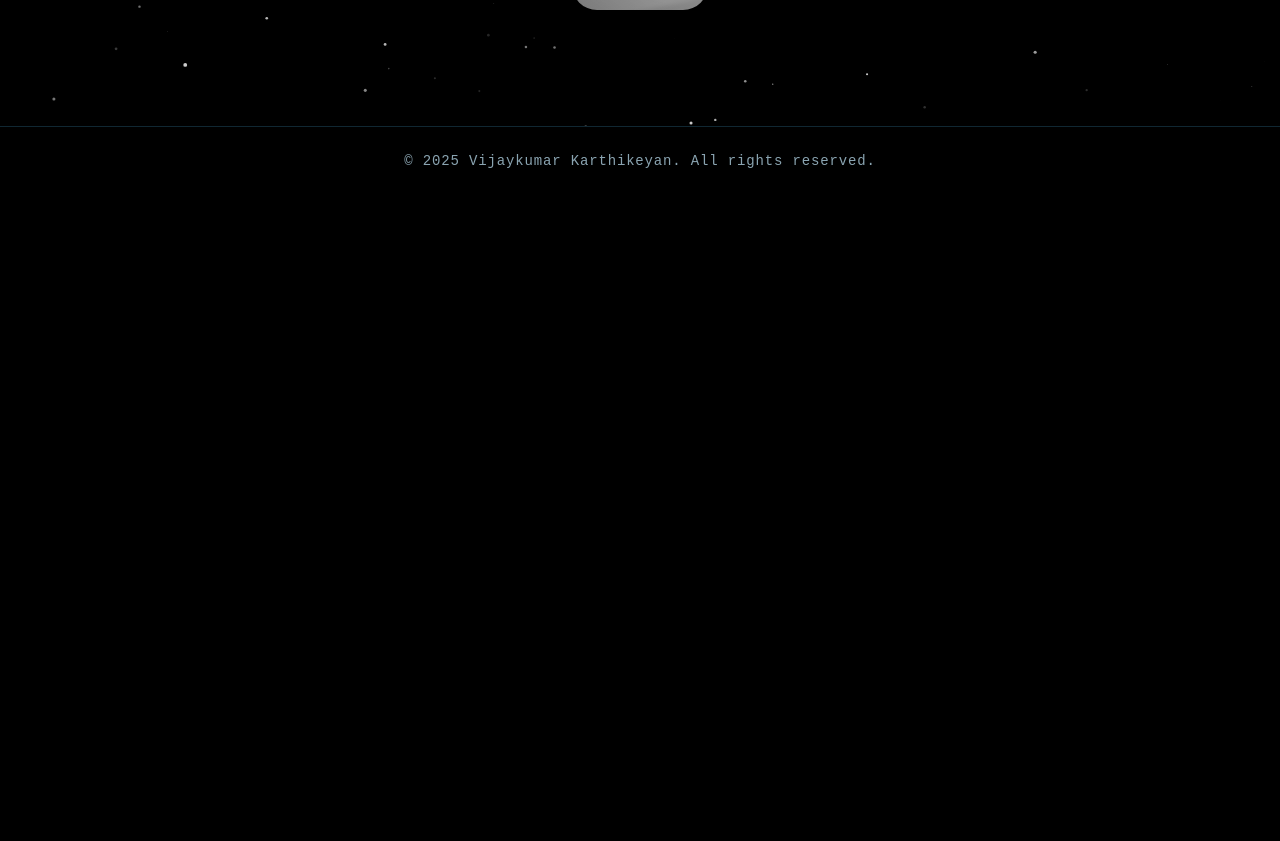
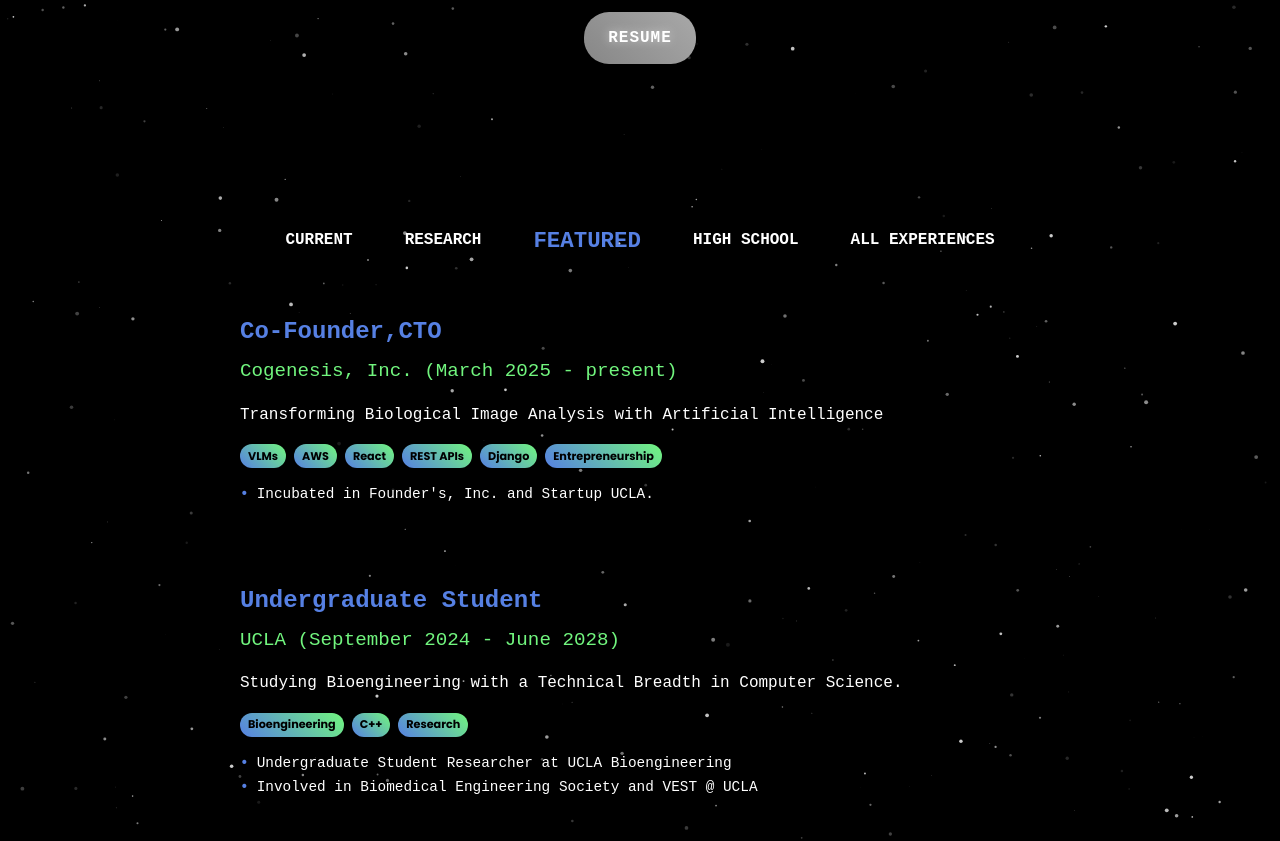
Before and after one commit to kvijay3/kvijay3.github.io, a React (Vite) app: page / in a window 1280 px wide. Shown: the part 720-1561 px from the top of the page. Before the commit the page ends 915 px from the top, so only its background shows below. Built offline with nearby package versions, Linux system fonts and the light colour scheme.

Commit message:
started experiences, format final

```diff
--- a/src/App.jsx
+++ b/src/App.jsx
@@ -139,7 +139,6 @@ function App() {
             px: 2,
             mt: 'auto',
             background: '#000000',
-            borderTop: '1px solid rgba(79, 195, 247, 0.2)',
             position: 'relative',
           }}
         >
--- a/src/data/experiences.json
+++ b/src/data/experiences.json
@@ -19,97 +19,47 @@
     {
       "id": 1,
       "type": "work",
-      "title": "Senior Biohacker",
-      "company": "Neural Dynamics Lab",
-      "location": "San Francisco, CA",
-      "startDate": "2023-01",
+      "categories": ["Current", "Entrepreneurial", "Featured"],
+      "title": "Co-Founder,CTO",
+      "company": "Cogenesis, Inc.",
+      "location": "Los Angeles, CA",
+      "startDate": "March 2025",
       "endDate": "present",
-      "description": "Leading research in neural interface development and biohacking technologies. Developing cutting-edge solutions for human enhancement.",
-      "technologies": ["Python", "TensorFlow", "Neural Networks", "Bioinformatics"],
+      "description": "Transforming Biological Image Analysis with Artificial Intelligence",
+      "technologies": ["VLMs", "AWS", "React", "REST APIs", "Django" ,"Entrepreneurship"],
       "achievements": [
-        "Developed neural interface prototype with 95% accuracy",
-        "Published 3 papers in top-tier journals",
-        "Led team of 5 researchers"
+        "Incubated in Founder's, Inc. and Startup UCLA."
       ]
     },
     {
       "id": 2,
-      "type": "project",
-      "title": "Biohacker Toolkit",
-      "company": "Personal Project",
-      "location": "Remote",
-      "startDate": "2022-06",
-      "endDate": "2023-12",
-      "description": "Open-source platform for biohackers to track and optimize their biological metrics using machine learning.",
-      "technologies": ["React", "Node.js", "MongoDB", "Machine Learning"],
+      "type": "education",
+      "categories": ["Featured"],
+      "title": "Undergraduate Student",
+      "company": "UCLA",
+      "location": "Los Angeles, CA",
+      "startDate": "September 2024",
+      "endDate": "June 2028",
+      "description": "Studying Bioengineering with a Technical Breadth in Computer Science.",
+      "technologies": ["Bioengineering", "C++", "Research"],
       "achievements": [
-        "1000+ active users",
-        "Featured in Biohacker Magazine",
-        "Open source with 500+ GitHub stars"
+        "Undergraduate Student Researcher at UCLA Bioengineering",
+        "Involved in Biomedical Engineering Society and VEST @ UCLA"
       ]
     },
     {
       "id": 3,
-      "type": "work",
-      "title": "Bioinformatics Engineer",
-      "company": "GenomeTech Solutions",
-      "location": "Boston, MA",
-      "startDate": "2021-08",
-      "endDate": "2022-12",
-      "description": "Developed algorithms for genomic data analysis and personalized medicine applications.",
-      "technologies": ["Python", "R", "Bioinformatics", "AWS"],
-      "achievements": [
-        "Improved analysis speed by 300%",
-        "Reduced false positive rate by 50%",
-        "Led migration to cloud infrastructure"
-      ]
-    },
-    {
-      "id": 4,
       "type": "project",
-      "title": "Sleep Optimization AI",
+      "categories": ["Featured"],
+      "title": "Website Renovation",
       "company": "Personal Project",
       "location": "Remote",
-      "startDate": "2021-01",
-      "endDate": "2021-12",
-      "description": "AI-powered system that analyzes sleep patterns and provides personalized recommendations for optimal rest.",
-      "technologies": ["Python", "TensorFlow", "IoT", "Data Analysis"],
+      "startDate": "September 2025",
+      "endDate": "present",
+      "description": "Website will be updated soon.",
+      "technologies": [],
       "achievements": [
-        "Improved sleep quality by 40% for test users",
-        "Integrated with 10+ wearable devices",
-        "Won Biohacker Innovation Award 2021"
-      ]
-    },
-    {
-      "id": 5,
-      "type": "education",
-      "title": "Master of Science in Bioengineering",
-      "company": "Stanford University",
-      "location": "Stanford, CA",
-      "startDate": "2019-09",
-      "endDate": "2021-06",
-      "description": "Specialized in computational biology and human enhancement technologies.",
-      "technologies": ["Research", "Thesis", "Lab Work"],
-      "achievements": [
-        "GPA: 3.9/4.0",
-        "Thesis: 'Neural Interface Optimization'",
-        "Research Assistant for 2 years"
-      ]
-    },
-    {
-      "id": 6,
-      "type": "highschool",
-      "title": "Valedictorian",
-      "company": "Lincoln High School",
-      "location": "San Francisco, CA",
-      "startDate": "2015-09",
-      "endDate": "2019-06",
-      "description": "Graduated as valedictorian with focus on science and mathematics.",
-      "technologies": ["Leadership", "Academic Excellence"],
-      "achievements": [
-        "4.0 GPA",
-        "President of Science Club",
-        "National Merit Scholar"
+
       ]
     }
   ]
--- a/src/pages/BiohackerHome.jsx
+++ b/src/pages/BiohackerHome.jsx
@@ -1,10 +1,12 @@
-import React, { useState, useRef, useCallback } from 'react';
+import React, { useState, useRef, useCallback, useEffect } from 'react';
 import {
   Box,
   Typography,
   Container,
   Button,
-  IconButton
+  IconButton,
+  Chip,
+  Grid
 } from '@mui/material';
 import { motion } from 'framer-motion';
 import {
@@ -82,7 +84,16 @@ if (typeof document !== 'undefined') {
 
 const BiohackerHome = () => {
   const [currentHeadshot, setCurrentHeadshot] = useState('/headshot.svg');
+  const [selectedCategory, setSelectedCategory] = useState('Featured');
   const particlesContainerRef = useRef(null);
+
+  const categories = ['Current', 'Research', 'Featured', 'High School', 'All Experiences'];
+
+  const filteredExperiences = selectedCategory === 'All Experiences'
+    ? experiencesData.experiences
+    : experiencesData.experiences.filter(exp =>
+        exp.categories && exp.categories.includes(selectedCategory)
+      );
 
   const particlesInit = useCallback(async engine => {
     await loadSlim(engine);
@@ -211,13 +222,23 @@ const BiohackerHome = () => {
           },
         }}
       />
-      <Container maxWidth="lg" sx={{ py: 4, position: 'relative', zIndex: 0 }}>
+
+      {/* Main Profile Section - Fits in viewport */}
+      <Box sx={{
+        minHeight: '100vh',
+        display: 'flex',
+        flexDirection: 'column',
+        justifyContent: 'center',
+        position: 'relative',
+        zIndex: 0
+      }}>
+        <Container maxWidth="lg" sx={{ py: 4 }}>
           <motion.div
             initial={{ opacity: 0, y: -50 }}
             animate={{ opacity: 1, y: 0 }}
             transition={{ duration: 0.8 }}
           >
-        <Box sx={{ textAlign: 'center', mb: 8 }}>
+            <Box sx={{ textAlign: 'center' }}>
               <Box
                 component="img"
                 src={currentHeadshot}
@@ -368,15 +389,10 @@ const BiohackerHome = () => {
 
               <Button
                 variant="outlined"
-            startIcon={<Download />}
-            onClick={() => {
-              const link = document.createElement('a');
-              link.href = experiencesData.profile.resume;
-              link.download = 'vijay_resume.pdf';
-              document.body.appendChild(link);
-              link.click();
-              document.body.removeChild(link);
-            }}
+                component="a"
+                href="/resume.pdf"
+                target="_blank"
+                rel="noopener noreferrer"
                 sx={{
                   background: 'linear-gradient(45deg, #666666, #888888, #aaaaaa, #cccccc, #999999)',
                   backgroundSize: '400% 400%',
@@ -391,8 +407,12 @@ const BiohackerHome = () => {
                   borderRadius: '25px',
                   transition: 'all 0.8s cubic-bezier(0.25, 0.46, 0.45, 0.94)',
                   textShadow: '0 0 10px rgba(255, 255, 255, 0.5)',
-              animation: 'lavaFlow 8s ease-in-out infinite',
                   overflow: 'hidden',
+                  '&:hover': {
+                    transform: 'translateY(-3px) scale(1.08)',
+                    boxShadow: '0 20px 40px rgba(102, 102, 102, 0.4), 0 10px 20px rgba(136, 136, 136, 0.3), 0 5px 10px rgba(170, 170, 170, 0.2)',
+                    filter: 'brightness(1.2) saturate(1.1)',
+                    animation: 'lavaFlow 4s ease-in-out infinite',
                     '&::before': {
                       content: '""',
                       position: 'absolute',
@@ -403,14 +423,6 @@ const BiohackerHome = () => {
                       background: 'linear-gradient(45deg, rgba(255, 255, 255, 0.1), rgba(255, 255, 255, 0.3), rgba(255, 255, 255, 0.1))',
                       borderRadius: '25px',
                       zIndex: 1,
-                animation: 'lavaGlow 6s ease-in-out infinite',
-              },
-              '&:hover': {
-                transform: 'translateY(-3px) scale(1.08)',
-                boxShadow: '0 20px 40px rgba(102, 102, 102, 0.4), 0 10px 20px rgba(136, 136, 136, 0.3), 0 5px 10px rgba(170, 170, 170, 0.2)',
-                filter: 'brightness(1.2) saturate(1.1)',
-                animation: 'lavaFlow 4s ease-in-out infinite',
-                '&::before': {
                       animation: 'lavaGlow 3s ease-in-out infinite',
                     },
                     '&::after': {
@@ -427,11 +439,6 @@ const BiohackerHome = () => {
                       filter: 'blur(3px)',
                     },
                   },
-              '&:not(:hover)': {
-                '&::after': {
-                  animation: 'lavaGlowReverse 2s ease-in-out forwards',
-                },
-              },
                   '&:active': {
                     transform: 'translateY(-1px) scale(1.02)',
                     boxShadow: '0 10px 20px rgba(102, 102, 102, 0.3)',
@@ -446,8 +453,166 @@ const BiohackerHome = () => {
               </Button>
             </Box>
           </motion.div>
+        </Container>
+      </Box>
 
+      {/* Journey Section - Scrollable */}
+      <Box sx={{
+        minHeight: '100vh',
+        position: 'relative',
+        zIndex: 0
+      }}>
+        <Container maxWidth="lg" sx={{ py: 8, px: 2 }}>
+
+          {/* Category Filter */}
+          <Box sx={{
+            display: 'flex',
+            justifyContent: 'center',
+            alignItems: 'center',
+            gap: { xs: 1, sm: 2, md: 3 },
+            mb: 6,
+            flexWrap: 'nowrap',
+            position: 'relative',
+            maxWidth: '800px',
+            mx: 'auto',
+            overflow: 'hidden'
+          }}>
+            {categories.map((category, index) => {
+              const isSelected = selectedCategory === category;
+
+              return (
+                <motion.div
+                  key={category}
+                  initial={{ opacity: 0, y: 20 }}
+                  animate={{
+                    opacity: 1,
+                    y: 0
+                  }}
+                  transition={{ duration: 0.5, delay: index * 0.1 }}
+                >
+                  <Typography
+                    onClick={() => setSelectedCategory(category)}
+                    sx={{
+                      fontFamily: 'Courier New, monospace',
+                      fontWeight: 'bold',
+                      cursor: 'pointer',
+                      transition: 'all 0.3s ease',
+                      color: isSelected ? '#5680e3' : '#ffffff',
+                      fontSize: isSelected ? { xs: '1.2rem', sm: '1.3rem', md: '1.4rem' } : { xs: '0.9rem', sm: '0.95rem', md: '1rem' },
+                      textAlign: 'center',
+                      padding: { xs: '4px 8px', sm: '6px 12px', md: '8px 14px' },
+                      whiteSpace: 'nowrap',
+                      '&:hover': {
+                        color: '#5680e3',
+                        transform: 'scale(1.05)',
+                      }
+                    }}
+                  >
+                    {category.toUpperCase()}
+                  </Typography>
+                </motion.div>
+              );
+            })}
+          </Box>
+
+          {/* Filtered Experiences */}
+          <Box sx={{
+            display: 'flex',
+            flexDirection: 'column',
+            gap: 4,
+            maxWidth: '800px',
+            mx: 'auto'
+          }}>
+            {filteredExperiences.map((experience, index) => (
+              <motion.div
+                key={experience.id}
+                initial={{ opacity: 0, y: 50 }}
+                animate={{ opacity: 1, y: 0 }}
+                transition={{ duration: 0.6, delay: index * 0.1 }}
+                style={{ marginBottom: '2rem' }}
+              >
+                <Typography
+                  variant="h5"
+                  sx={{
+                    color: '#5680e3',
+                    fontFamily: 'Courier New, monospace',
+                    fontWeight: 'bold',
+                    mb: 1,
+                    fontSize: { xs: '1.2rem', sm: '1.4rem', md: '1.5rem' }
+                  }}
+                >
+                  {experience.title}
+                </Typography>
+                <Typography
+                  variant="h6"
+                  sx={{
+                    color: '#71f57e',
+                    fontFamily: 'Courier New, monospace',
+                    mb: 2,
+                    fontSize: { xs: '1rem', sm: '1.1rem', md: '1.2rem' }
+                  }}
+                >
+                  {experience.company} ({experience.startDate} - {experience.endDate})
+                </Typography>
+                <Typography
+                  variant="body2"
+                  sx={{
+                    color: '#ffffff',
+                    fontFamily: 'Courier New, monospace',
+                    mb: 2,
+                    lineHeight: 1.6,
+                    fontSize: { xs: '0.9rem', sm: '1rem', md: '1rem' }
+                  }}
+                >
+                  {experience.description}
+                </Typography>
+                <Box sx={{ display: 'flex', flexWrap: 'wrap', gap: 1, mb: 2 }}>
+                  {experience.technologies.map((tech, techIndex) => (
+                    <Chip
+                      key={techIndex}
+                      label={tech}
+                      size="small"
+                      sx={{
+                        background: 'linear-gradient(45deg, #5680e3, #71f57e)',
+                        color: '#000000',
+                        fontFamily: 'Courier New, monospace',
+                        fontWeight: 'bold',
+                        fontSize: { xs: '0.6rem', sm: '0.65rem', md: '0.7rem' }
+                      }}
+                    />
+                  ))}
+                </Box>
+                <Box sx={{ mb: 2 }}>
+                  {experience.achievements.map((achievement, achievementIndex) => (
+                    <Typography
+                      key={achievementIndex}
+                      variant="body2"
+                      sx={{
+                        color: '#ffffff',
+                        fontFamily: 'Courier New, monospace',
+                        fontSize: { xs: '0.8rem', sm: '0.85rem', md: '0.9rem' },
+                        lineHeight: 1.4,
+                        mb: 0.5,
+                        display: 'flex',
+                        alignItems: 'flex-start',
+                        '&::before': {
+                          content: '"•"',
+                          color: '#5680e3',
+                          fontWeight: 'bold',
+                          marginRight: '8px',
+                          flexShrink: 0
+                        }
+                      }}
+                    >
+                      {achievement}
+                    </Typography>
+                  ))}
+                </Box>
+              </motion.div>
+            ))}
+          </Box>
         </Container>
+      </Box>
     </>
   );
 };
```
Lines whose indentation alone changed are shown as unchanged.
